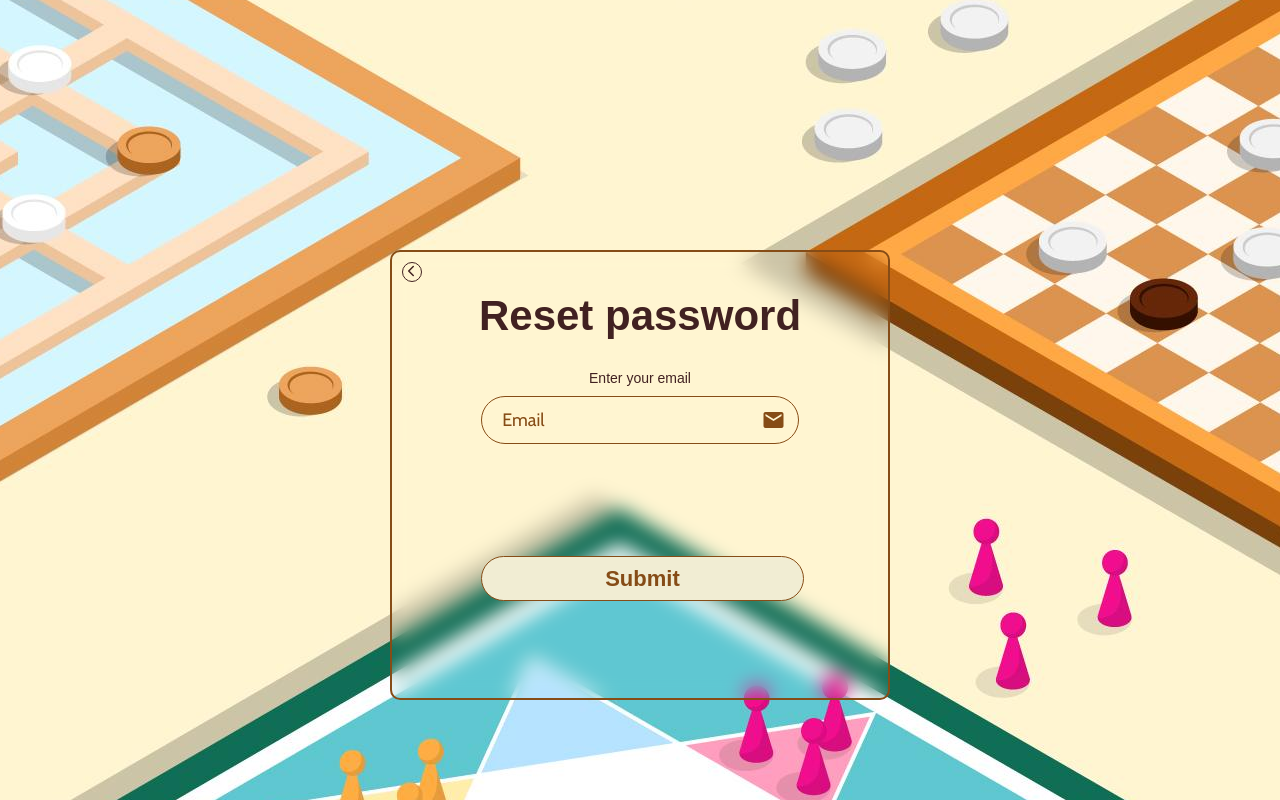
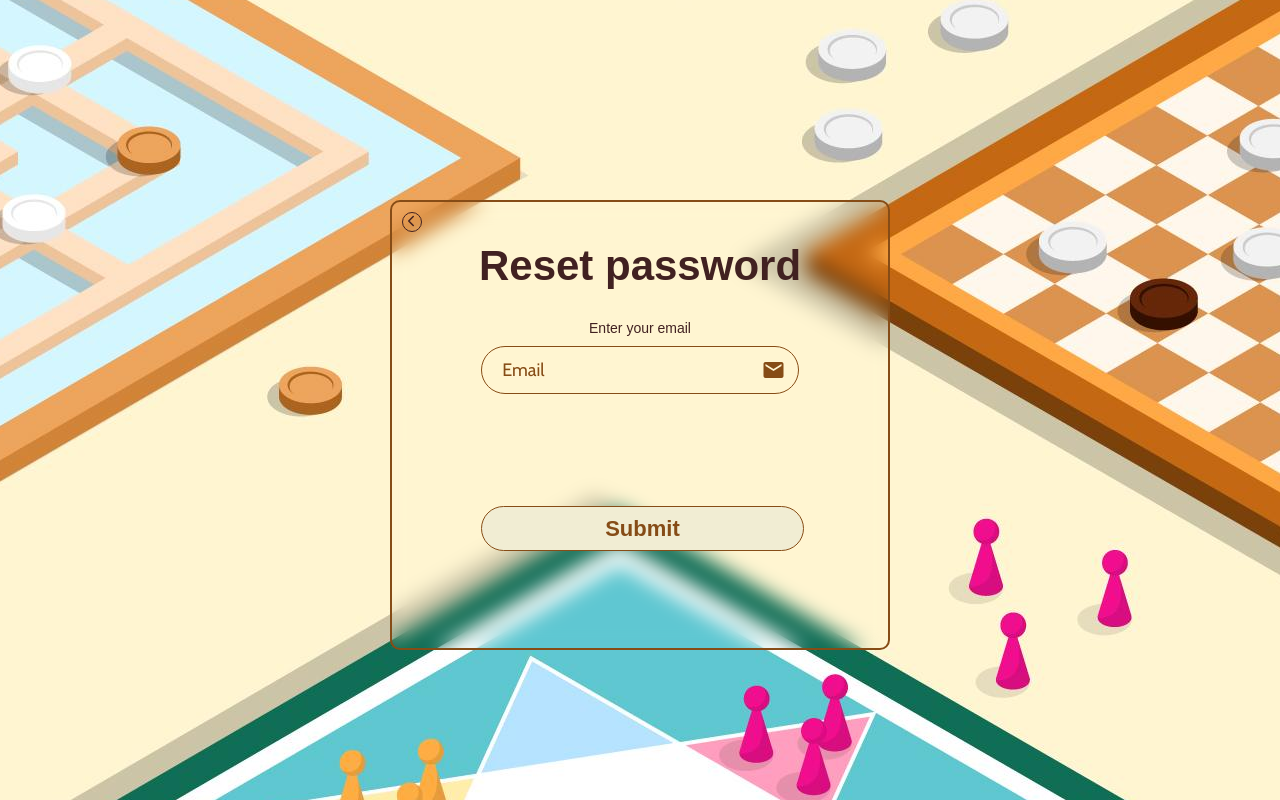
Before and after one commit to khom19/SAIG, a React (Create React App) app: page /forgot in a window 1280 px wide. Built offline with nearby package versions, Linux system fonts and the light colour scheme.

Commit message:
fix screen

```diff
--- a/src/App.css
+++ b/src/App.css
@@ -24,12 +24,12 @@ font-family: "Black Ops One", system-ui;
 text-align: center;
 margin-top: 10%;
 margin-bottom: 5% ;
-font-size: 100px;
+font-size: 10vh;
 color: rgb(65, 33, 33);
 }
 
 .warp-box {
-  margin-left: 30%;
+  margin-left: 34vh;
   border: 2px solid rgb(134, 76, 22);
   border-radius: 10px;
   width: 500px;
--- a/src/Login/forgot.css
+++ b/src/Login/forgot.css
@@ -2,7 +2,7 @@
 @import url('https://fonts.googleapis.com/css2?family=Cabin:ital,wght@0,400..700;1,400..700&display=swap');
 
 .warpForgot {
-  margin-top: 50%;
+  margin-top: 25vh;
   border: 2px solid rgb(134, 76, 22);
   border-radius: 10px;
   width: 500px;
--- a/src/Login/signUp.css
+++ b/src/Login/signUp.css
@@ -3,7 +3,7 @@
 
 
 .warpSingUp {
-  margin-top: 50%;
+  margin-top: 25vh;
   border: 2px solid rgb(134, 76, 22);
   border-radius: 10px;
   width: 500px;
```
